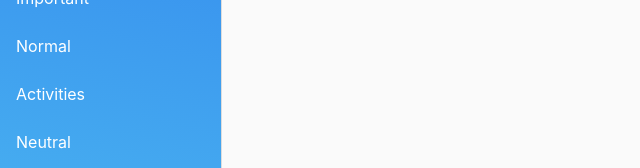
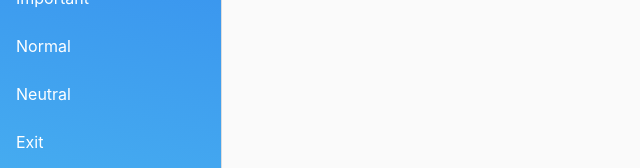
Before and after one commit to Danya25/TestTaskForReview, an Angular app in the folder MentalstackFront/: page / in a window 1280 px wide. Shown: the part 263-431 px from the top of the page, without its empty margins (0-640 px from the left). Built offline with nearby package versions, Linux system fonts and the light colour scheme; sample sign-in values are in the browser's storage.

Commit message:
mission list was changed

```diff
--- a/MentalstackFront/src/app/layouts/app-layout/app-layout.component.html
+++ b/MentalstackFront/src/app/layouts/app-layout/app-layout.component.html
@@ -8,9 +8,7 @@
                 <a mat-list-item> Urgently </a>
                 <a mat-list-item> Important </a>
                 <a mat-list-item> Normal </a>
-                <a mat-list-item> Activities </a>
                 <a mat-list-item> Neutral </a>
-
                 <a mat-list-item (click)="exitFromAccount()">Exit</a>
             </mat-nav-list>
         </mat-sidenav>
```
